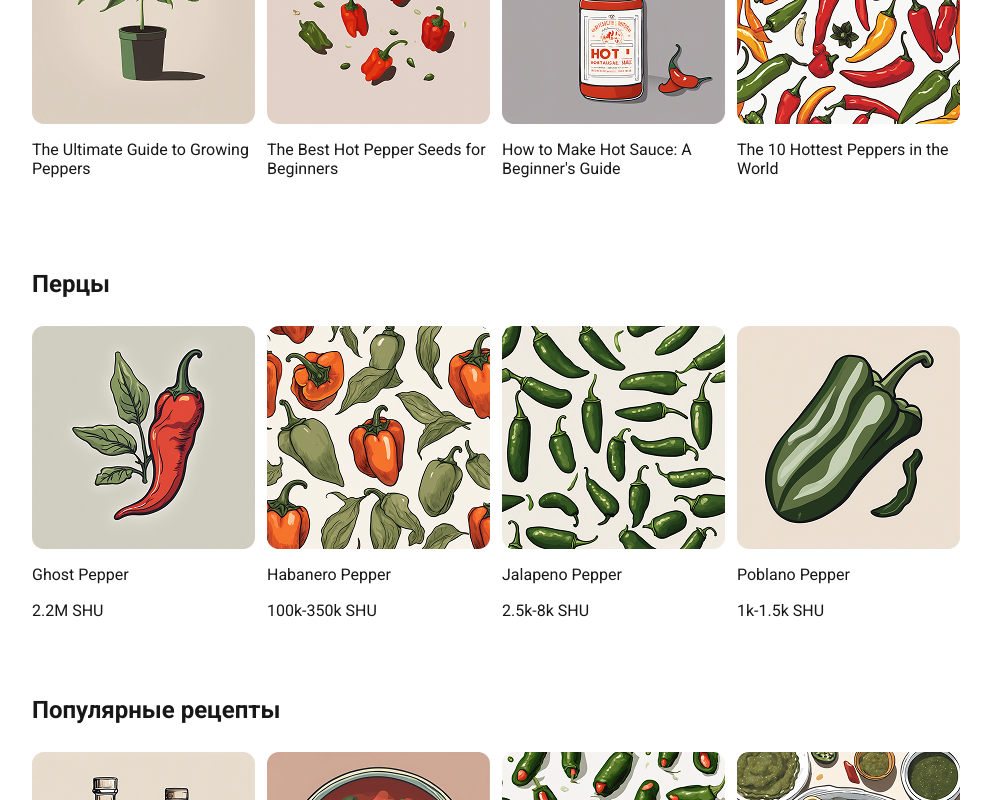
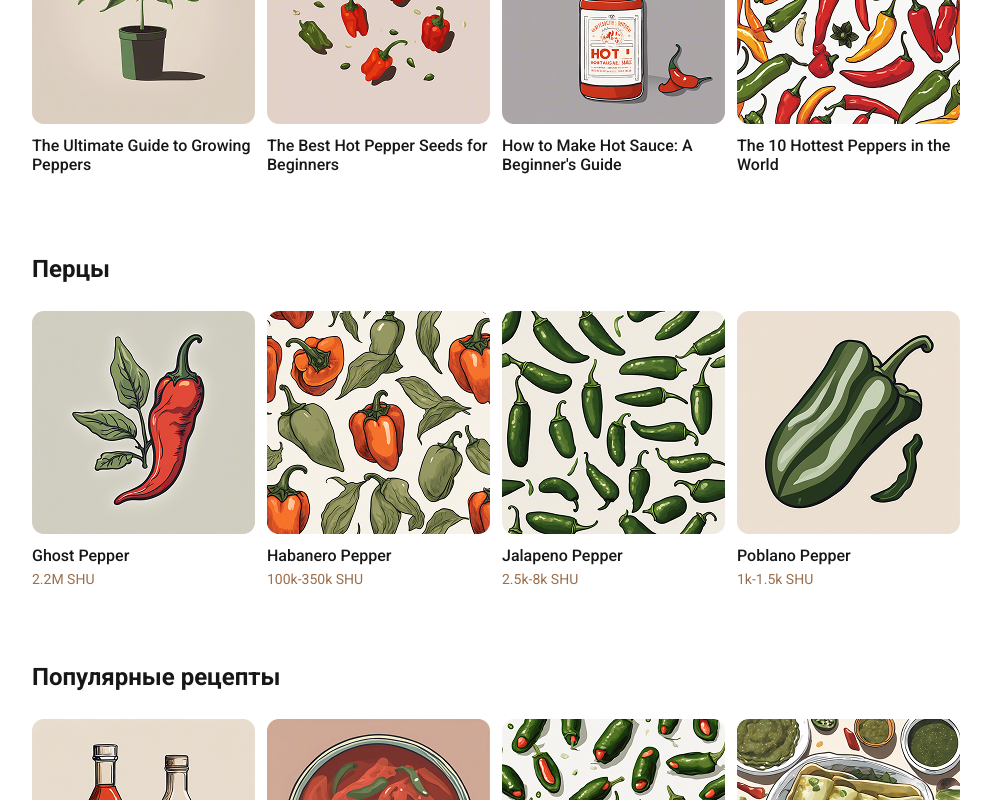
Before and after one commit to pestov-web/pepperinfo, a Next.js app: page / in a window 1280 px wide. Shown: the part 600-1400 px from the top of the page, without its empty margins (144-1135 px from the left). Built offline with nearby package versions, Linux system fonts and the light colour scheme.

Commit message:
feat: next auth

```diff
--- a/app/components/Hero.module.css
+++ b/app/components/Hero.module.css
@@ -8,14 +8,14 @@
   height: 308px;
   box-sizing: border-box;
 }
-.hero__content {
+.content {
   height: 100%;
 
   display: flex;
   justify-content: space-between;
   flex-direction: column;
 }
-.hero__title {
+.title {
   font-size: 42px;
   line-height: 1.3;
   font-weight: 700;
--- a/app/components/Hero.tsx
+++ b/app/components/Hero.tsx
@@ -5,8 +5,8 @@ function Hero() {
   return (
     <section className={styles.hero}>
       <Image src={heroPic} alt="hero" width={455} height={276} />
-      <div className={styles.hero__content}>
-        <h1 className={styles.hero__title}>
+      <div className={styles.content}>
+        <h1 className={styles.title}>
           Ваш источник всего, что связано с острым перцем.
         </h1>
         <div>search</div>
--- a/app/components/shared/CardList.module.css
+++ b/app/components/shared/CardList.module.css
@@ -7,15 +7,18 @@
 .item {
   display: flex;
   flex-direction: column;
-  gap: 16px;
+
   overflow: hidden;
 }
 .title {
   font-size: 16px;
   line-height: 1.2;
-  font-weight: 400;
+  font-weight: 500;
+  padding: 12px 0 5px;
 }
 .description {
-  font-size: 16px;
+  font-size: 14px;
   line-height: 1.2;
+  font-weight: 400;
+  color: var(--text-orange);
 }
--- a/app/globals.css
+++ b/app/globals.css
@@ -5,6 +5,7 @@
   --button-secondary: #f5ede8;
   --border: #e5e8eb;
   --text-black: #1c120d;
+  --text-orange: #9c6e4a;
 }
 
 @media (prefers-color-scheme: dark) {
--- a/app/layout.tsx
+++ b/app/layout.tsx
@@ -5,7 +5,7 @@ import Header from './components/Header';
 import Footer from './components/Footer';
 
 const roboto = Roboto({
-  weight: ['400', '700'],
+  weight: ['400', '500', '700'],
   style: ['normal', 'italic'],
   subsets: ['latin'],
   display: 'swap',
--- a/package.json
+++ b/package.json
@@ -11,6 +11,7 @@
   "dependencies": {
     "clsx": "^2.1.1",
     "next": "15.1.6",
+    "next-auth": "^4.24.11",
     "react": "^19.0.0",
     "react-dom": "^19.0.0"
   },
```
Also changed, not shown: 1 other file (tests, documents, lock files or other folders).
